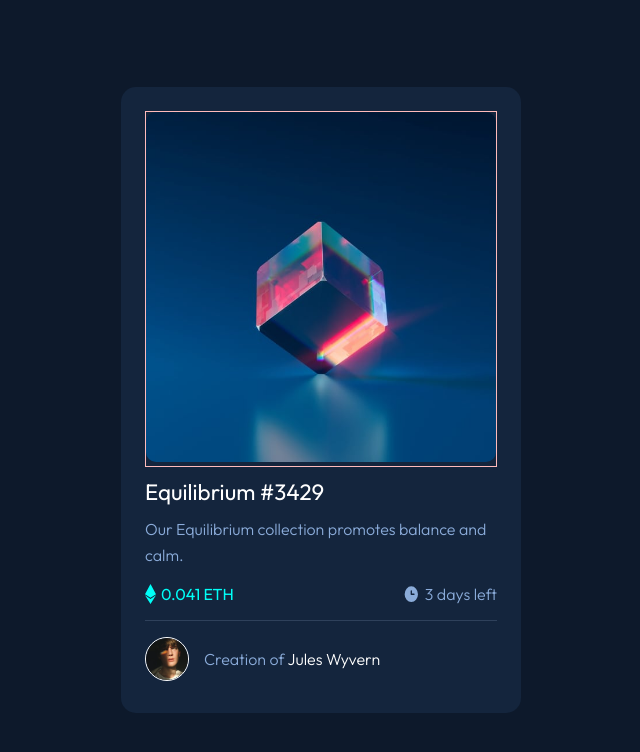
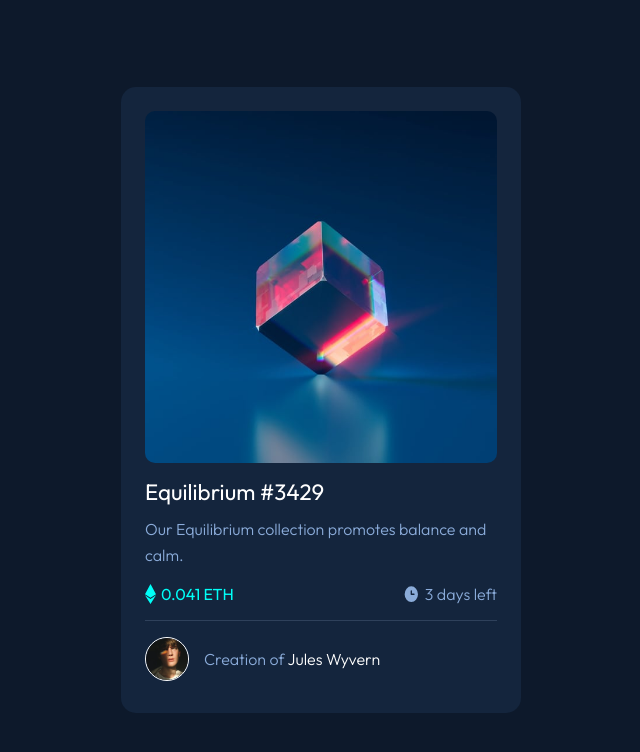
Before and after one commit to Darilu/equilibriumWallet, a plain HTML site: page index.html in a window 1280 px wide. Shown: the whole page, without its empty margins (319-959 px from the left). Drawn offline with Linux system fonts and the light colour scheme.

Commit message:
border removed

```diff
--- a/css/style.scss
+++ b/css/style.scss
@@ -58,7 +58,6 @@ main{
 }
 
 .img {
-    border: 1px solid rgb(255, 187, 187);
     img {
         border-radius: 10px;
         width: 100%;
```
Also changed, not shown: css/style.css, 1 other file.
